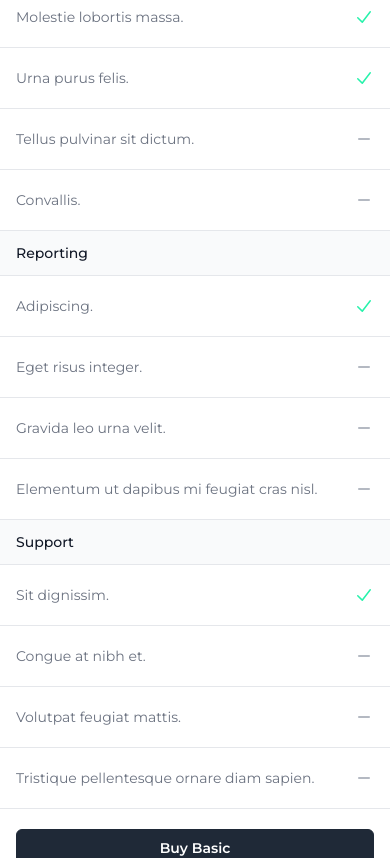
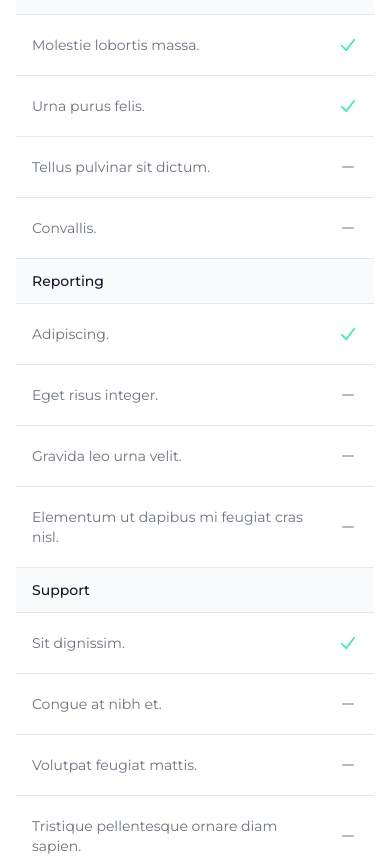
Before and after one commit to JesusSilva/rackmarkt, a Next.js app: page /cloud/microsoft-365 in a window 390 px wide. Shown: the part 3405-4263 px from the top of the page. Built offline with nearby package versions, Linux system fonts and the light colour scheme.

Commit message:
fix(microsoft): arreglados los paddings

```diff
--- a/components/cloud/microsoft/Pricing.tsx
+++ b/components/cloud/microsoft/Pricing.tsx
@@ -58,7 +58,7 @@ function classNames(...classes) {
 function Pricing() {
   return (
     <div className="bg-white">
-      <div className="mx-auto max-w-screen-2xl bg-white py-16 sm:py-24 sm:px-6 lg:px-8">
+      <div className="mx-auto max-w-screen-2xl px-4 py-16 sm:py-24 sm:px-6 lg:px-8">
         <p className="mt-2 text-3xl font-bold tracking-tight text-gray-900 sm:text-4xl">
           Tu Microsoft 365 con todo lo que necesitas en un único lugar
         </p>
```
